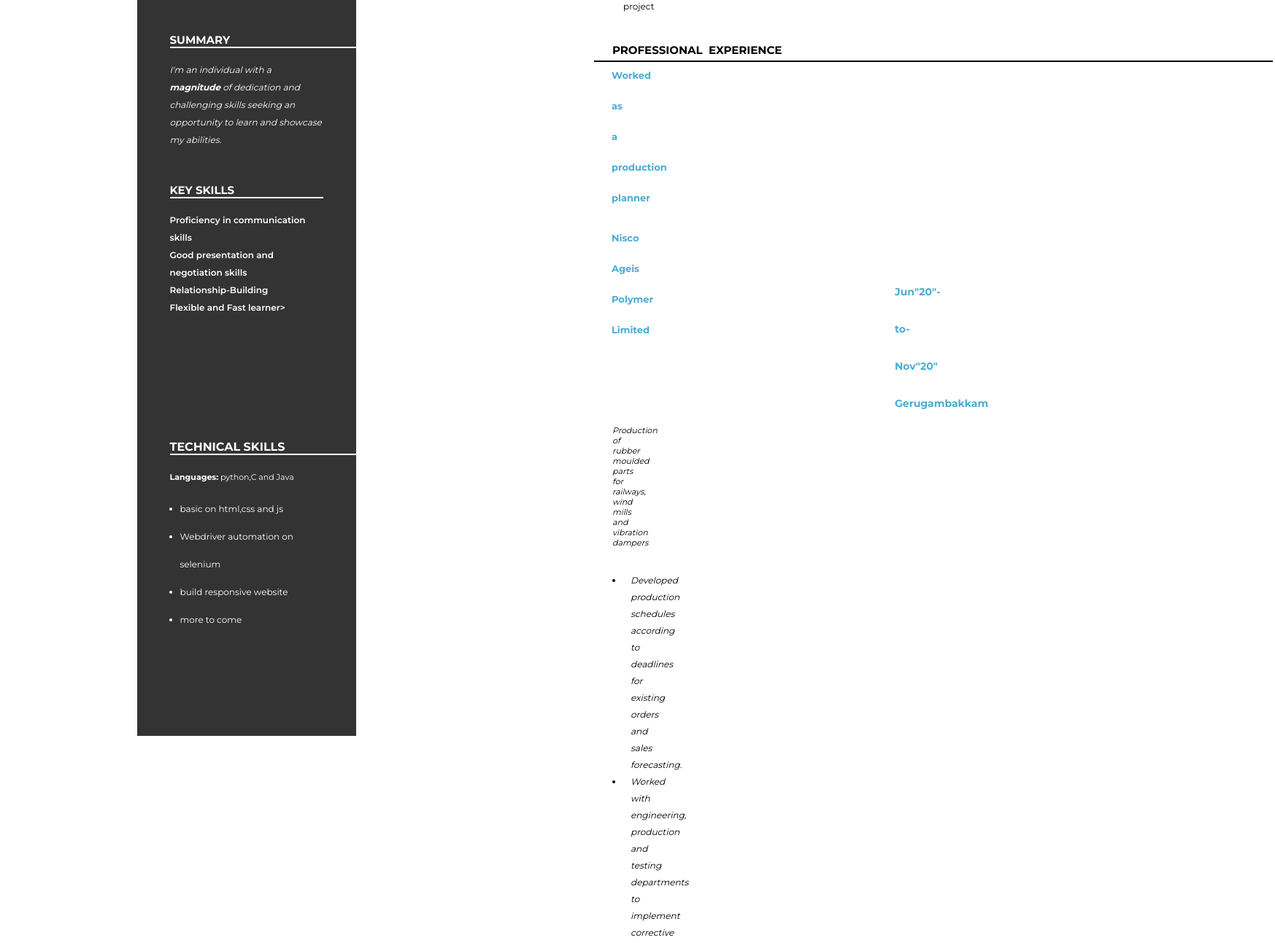
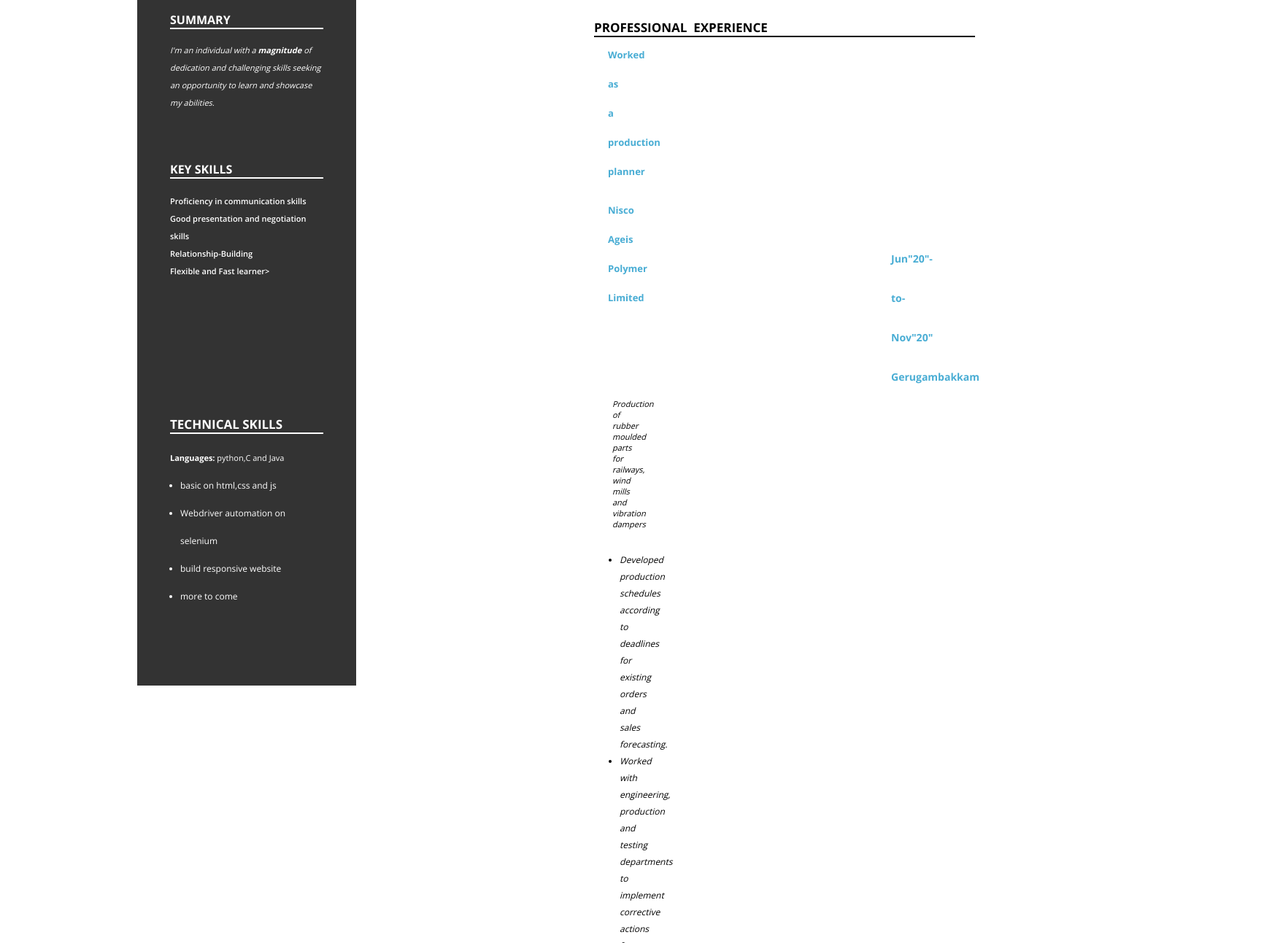
Before and after one commit to onlysparrow-web/practice-3, a plain HTML site: page index.html in a window 1280 px wide. Shown: the part 294-1587 px from the top of the page at 73% size, 1747 px wide, since content can reach past the window. Drawn offline with nearby package versions, Linux system fonts and the light colour scheme.

Commit message:
Update styles.css

```diff
--- a/styles.css
+++ b/styles.css
@@ -1,8 +1,8 @@
 * {
-  font-family: "Montserrat";
+  font-family: "open sans";
 }
 .container {
-  width: 905px;
+  width: 904px;
   margin-left: auto;
   margin-right: auto;
   /*
@@ -16,8 +16,8 @@ text-decoration-line: underline;
   float: left;
   width: 210px;
   height: 1230px;
-  margin-top: -6px;
-  padding: 36px 45px;
+  margin-top: 20px;
+  padding: 2px 45px;
   background-color: #333333;
   margin-top: -13px;
   color: white;
@@ -28,13 +28,13 @@ text-decoration-line: underline;
   font-weight: 400;
 }
 .protitle {
-  font-size: 16px;
+  font-size: 17px;
   text-align: center;
-  font-weight: 500;
+  font-weight: 200;
   padding-top: 2px;
 }
 #navigation {
-  padding-top: 0px;
+  margin-top: -3px;
   line-height: 36px;
   font-size: 14px;
 }
@@ -46,21 +46,22 @@ text-decoration-line: underline;
   font-size: 10px;
 }
 .summary h2 {
-  padding-top: 37px;
-  font-size: 15px;
+  padding-top: 36px;
+  font-size: 16px;
   border-bottom: 2px solid;
+  width: 210px;
   text-transform: uppercase;
 }
 .summary h3 {
-  padding-top: 20px;
-  font-size: 15px;
+  padding-top: 41px;
+  font-size: 16px;
   border-bottom: 2px solid;
   text-transform: uppercase;
 }
 
 .summary p {
-  margin-top: 5px;
-  font-size: 12px;
+  margin-top: 4px;
+  font-size: 11px;
   line-height: 24px;
   display: inline-block;
 }
@@ -68,13 +69,14 @@ text-decoration-line: underline;
   list-style-type: none;
   padding-top: 3px;
   padding-left: 0px;
-  padding-bottom: 156px;
-  font-size: 12px;
+  padding-bottom: 172px;
+  font-size: 11px;
   line-height: 24px;
   font-weight: 600;
 }
 .tech h2 {
-  font-size: 16px;
+  font-size: 17px;
+  width: 210px;
   border-bottom: 2px solid;
 }
 .tech p {
@@ -84,7 +86,7 @@ text-decoration-line: underline;
 }
 .tech ul {
   padding-left: 14px;
-  padding-top: 5px;
+  padding-top: 0px;
   line-height: 38px;
   font-size: 12px;
 }
@@ -97,9 +99,10 @@ text-decoration-line: underline;
 }
 .projext h2 {
   border-bottom: 2px solid;
-  font-size: 17px;
-  padding-top: 43px;
-  padding-left: 28px;
+  width: 522px;
+  margin-right: 40px;
+  font-size: 16px;
+  padding-top: 12px;
 }
 .projext li {
   font-size: 12px;
@@ -109,42 +112,46 @@ text-decoration-line: underline;
 }
 .cont h2 {
   border-bottom: 2px solid;
-  font-size: 15px;
-  padding-left: 25px;
-  padding-top: 10px;
-  padding-bottom: 5px;
+  width: 522px;
+  margin-right: 40px;
+  font-size: 17px;
+  padding-top: 7px;
 }
 .cont .para {
   font-size: 13px;
-  padding-left: 24px;
-  margin-top: -16px;
+  padding-left: 19px;
+  margin-top: -10px;
   font-weight: bold;
-  line-height: 42px;
+  line-height: 40px;
   color: #49add4;
 }
 .cont .para1 {
   font-size: 14px;
-  line-height: 51px;
+  line-height: 54px;
   padding-left: 388px;
-  margin-top: -111px;
+  margin-top: -113px;
   font-weight: bold;
 }
 .paragraph {
   font-size: 11px;
   padding-left: 25px;
-  margin-top: -7px;
-  padding-bottom: 6px;
+  margin-top: -9px;
+  padding-bottom: 3px;
 }
 .cont li {
   font-size: 12px;
   line-height: 23px;
-  padding: 0px 10px;
+  margin-left: -5px;
+  padding-right: 30px;
   font-style: italic;
 }
 .educate h2 {
   font-size: 15px;
+  width: 522px;
+  margin-right: 40px;
+
+  border-bottom: 2px solid;
   padding-top: 25px;
-  padding-left: 24px;
 }
 table,
 th,
```
